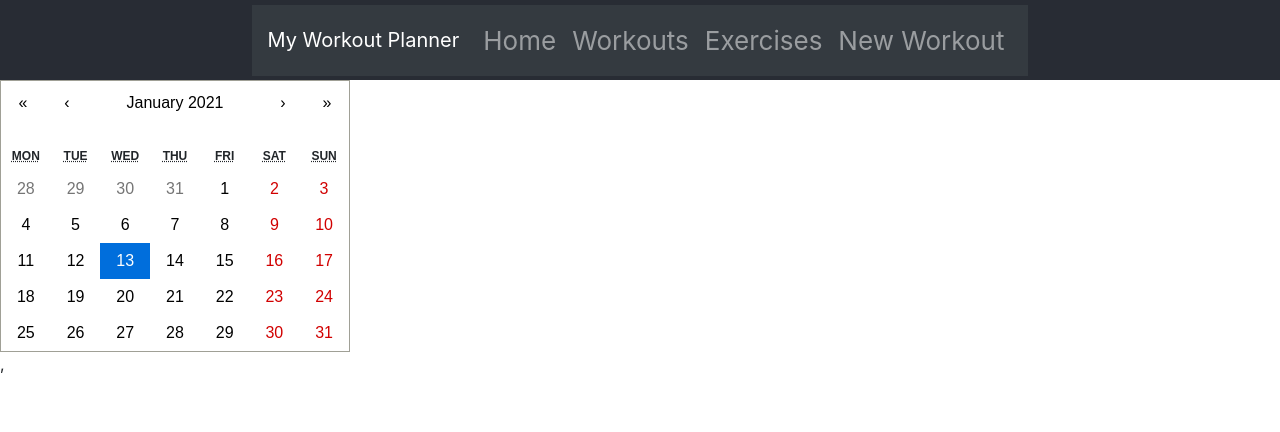
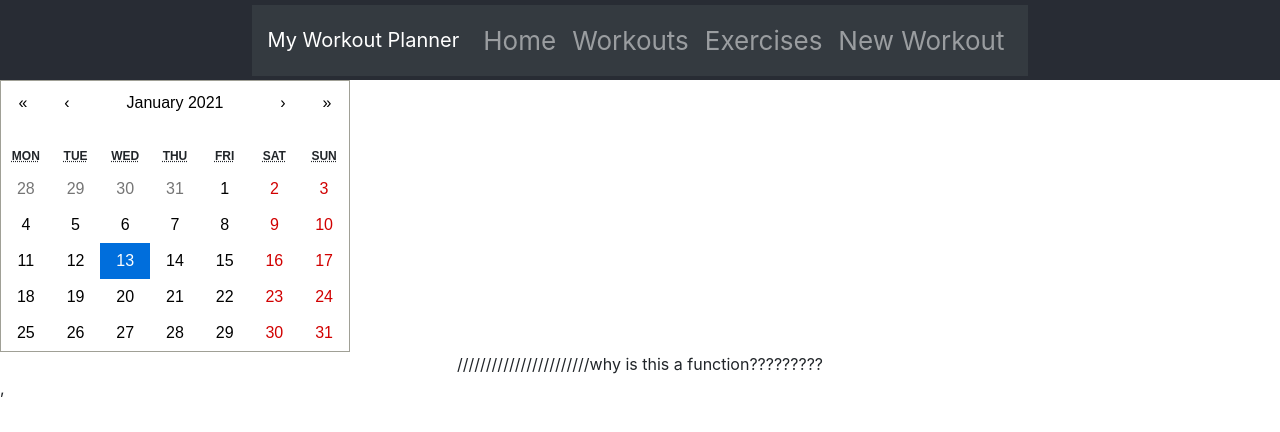
Before and after one commit to megfly/workout_planner_frontend, a React (Create React App) app: page / in a window 1280 px wide. Shown: the top 432 px of the page. Built offline with nearby package versions, Linux system fonts and the light colour scheme.

Commit message:
added ExerciseShow to routing- but it isnt working correctly

```diff
--- a/src/App.js
+++ b/src/App.js
@@ -27,6 +27,9 @@ class App extends Component {
     <Route exact path="/exercises" component={ExerciseContainer} />
     <Route exact path="/workouts/new" component={WorkoutForm} />
     <Route exact path="/workouts/:id/exercises/new" component={ExerciseForm} />
+
+    ///////////////////////why is this a function?????????
+
     <Route exact path="/workouts/:id/exercises" component={ExerciseShow} />
           </switch>
       </div>
```
